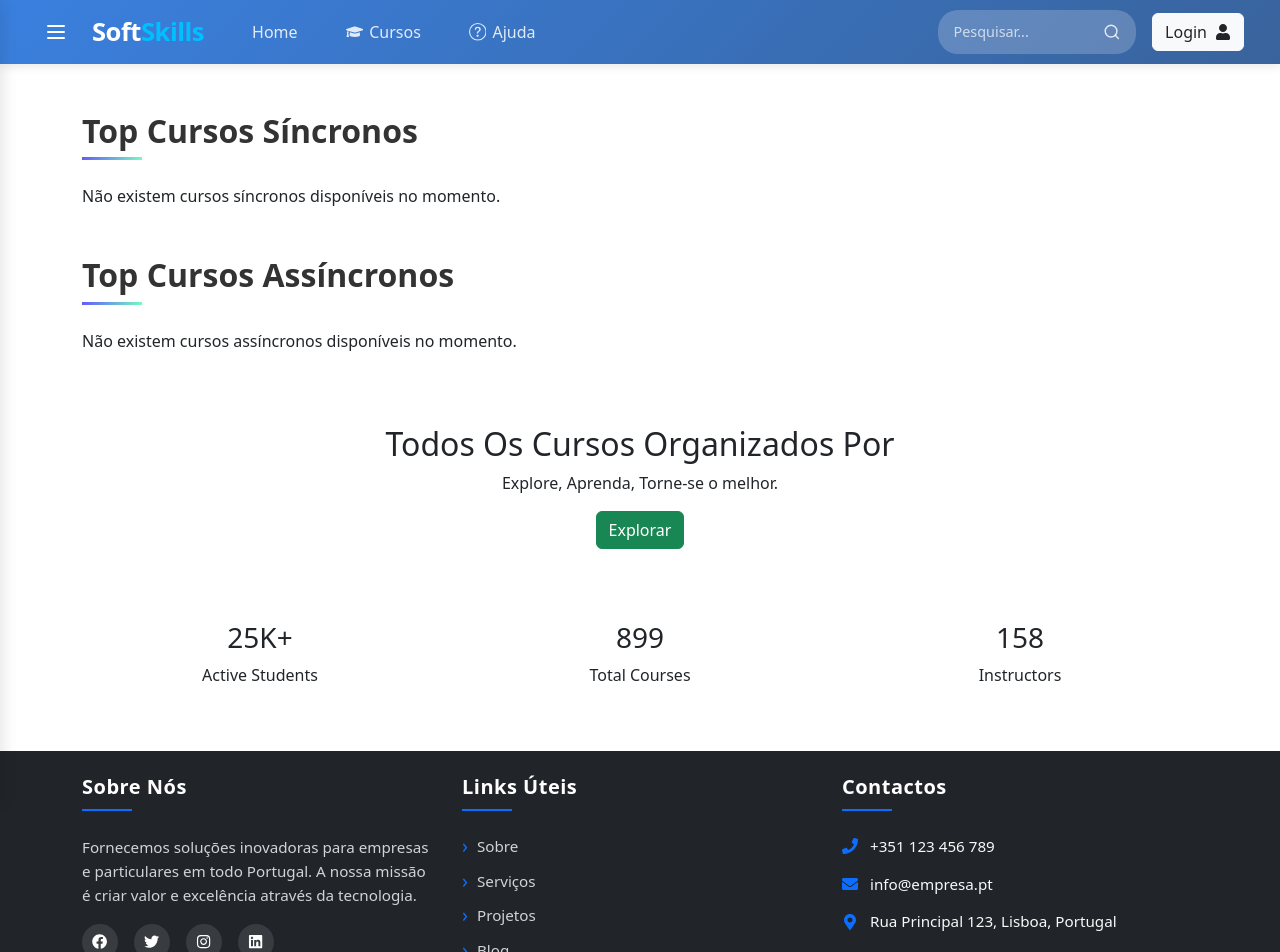
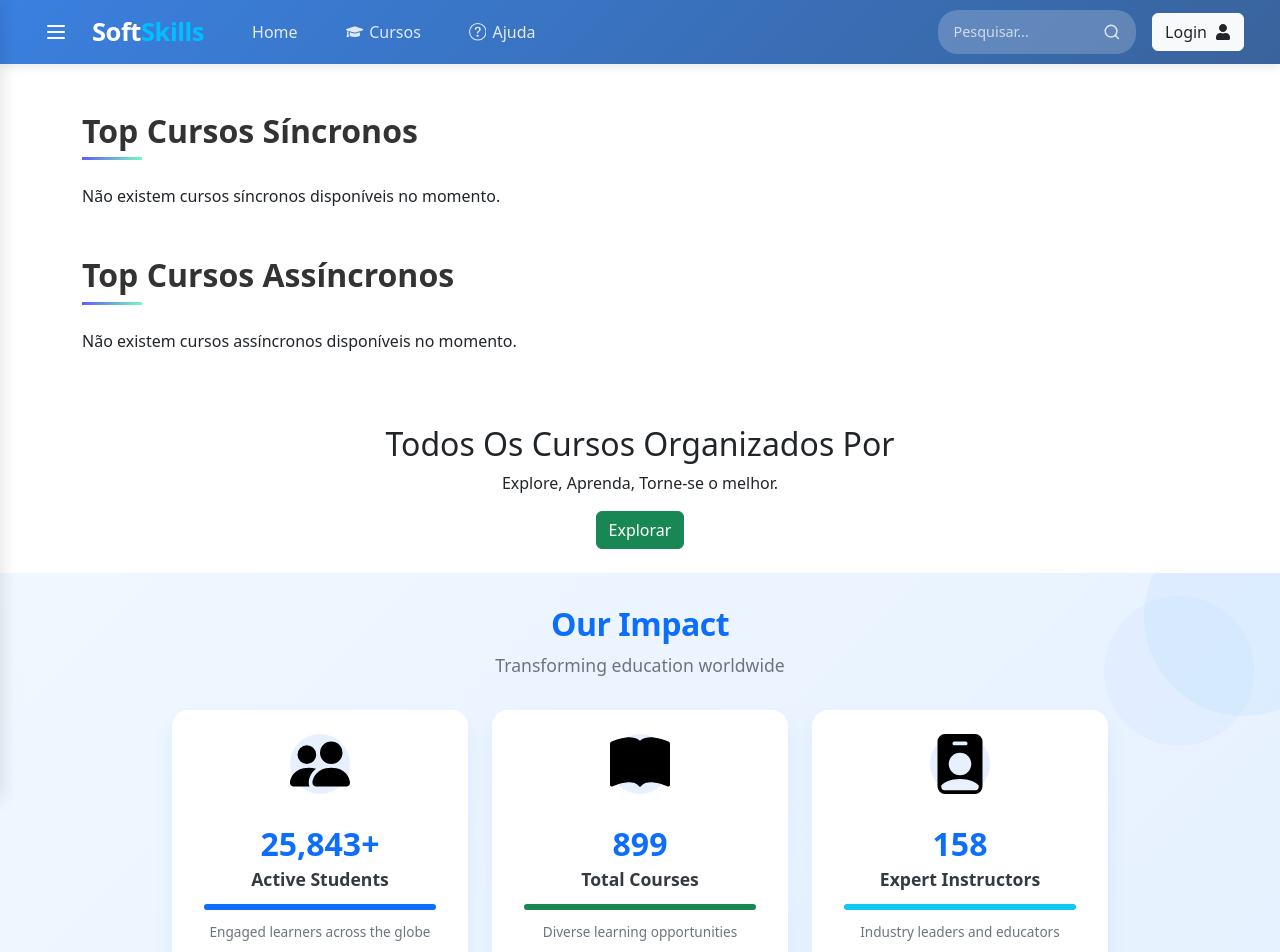
Before and after one commit to alexmarquesrm/softskills-web, a React (Create React App) app in the folder frontend/: page / in a window 1280 px wide. Shown: the top 952 px of the page. Built offline with nearby package versions, Linux system fonts and the light colour scheme; no server answers.

Commit message:
stats section component UI improve

```diff
--- a/frontend/src/components/stats/StatsSection.js
+++ b/frontend/src/components/stats/StatsSection.js
@@ -1,24 +1,167 @@
-import React from "react";
-import { Container, Row, Col } from "react-bootstrap";
+import React, { useState, useEffect } from "react";
+import { Container, Row, Col, Card, ProgressBar } from "react-bootstrap";
+import { PeopleFill, BookFill, PersonBadgeFill } from "react-bootstrap-icons";
+import "./statsSection.css";
 
 function StatsSection() {
+  const [stats, setStats] = useState({
+    activeStudents: 0,
+    totalCourses: 0,
+    instructors: 0
+  });
+
+  const [displayStats, setDisplayStats] = useState({
+    activeStudents: 0,
+    totalCourses: 0,
+    instructors: 0
+  });
+
+  const [isVisible, setIsVisible] = useState(false);
+
+  useEffect(() => {
+    const fetchStats = async () => {
+      try {
+        const data = {
+          activeStudents: 25843,
+          totalCourses: 899,
+          instructors: 158
+        };
+        setStats(data);
+      } catch (error) {
+        console.error("Failed to fetch stats:", error);
+      }
+    };
+
+    fetchStats();
+
+    // Intersection Observer to trigger animation when section is visible
+    const observer = new IntersectionObserver(
+      ([entry]) => {
+        if (entry.isIntersecting) {
+          setIsVisible(true);
+          observer.unobserve(entry.target);
+        }
+      },
+      { threshold: 0.2 }
+    );
+
+    const section = document.querySelector(".stats-section");
+    if (section) observer.observe(section);
+
+    return () => {
+      if (section) observer.unobserve(section);
+    };
+  }, []);
+
+  useEffect(() => {
+    if (!isVisible) return;
+
+    const interval = setInterval(() => {
+      setDisplayStats(prev => ({
+        activeStudents: prev.activeStudents < stats.activeStudents
+          ? Math.min(prev.activeStudents + 250, stats.activeStudents)
+          : prev.activeStudents,
+        totalCourses: prev.totalCourses < stats.totalCourses
+          ? Math.min(prev.totalCourses + 10, stats.totalCourses)
+          : prev.totalCourses,
+        instructors: prev.instructors < stats.instructors
+          ? Math.min(prev.instructors + 2, stats.instructors)
+          : prev.instructors
+      }));
+    }, 50);
+
+    if (
+      displayStats.activeStudents === stats.activeStudents &&
+      displayStats.totalCourses === stats.totalCourses &&
+      displayStats.instructors === stats.instructors
+    ) {
+      clearInterval(interval);
+    }
+
+    return () => clearInterval(interval);
+  }, [stats, displayStats, isVisible]);
+
+  const calculateProgress = (current, target) => {
+    return (current / target) * 100;
+  };
+
   return (
-    <Container className="text-center my-5">
-      <Row>
-        <Col md={4}>
-          <h3>25K+</h3>
-          <p>Active Students</p>
-        </Col>
-        <Col md={4}>
-          <h3>899</h3>
-          <p>Total Courses</p>
-        </Col>
-        <Col md={4}>
-          <h3>158</h3>
-          <p>Instructors</p>
-        </Col>
-      </Row>
-    </Container>
+    <section className="stats-section">
+      <div className="stats-bg-shape"></div>
+      <Container fluid> {/* Alterado para Container fluid para largura total */}
+        <div className="section-header">
+          <h2 className="stats-section-title">Our Impact</h2>
+          <p className="stats-section-subtitle">Transforming education worldwide</p>
+        </div>
+
+        <Row className="g-4 justify-content-center"> {/* Adicionado justify-content-center */}
+          <Col lg={3} md={6} sm={12}> {/* Ajustado tamanho das colunas */}
+            <Card className={`stats-card h-100 text-center ${isVisible ? 'animate-in' : ''}`}>
+              <div className="icon-wrapper">
+                <PeopleFill className="stats-icon" />
+              </div>
+              <Card.Body>
+                <Card.Title className="stats-number">
+                  {displayStats.activeStudents.toLocaleString()}+
+                </Card.Title>
+                <Card.Text className="stats-label">Active Students</Card.Text>
+                <ProgressBar
+                  now={calculateProgress(displayStats.activeStudents, stats.activeStudents)}
+                  variant="primary"
+                  className="stats-progress"
+                />
+                <p className="stats-caption">Engaged learners across the globe</p>
+              </Card.Body>
+            </Card>
+          </Col>
+
+          <Col lg={3} md={6} sm={12}> {/* Ajustado tamanho das colunas */}
+            <Card className={`stats-card h-100 text-center ${isVisible ? 'animate-in delay-1' : ''}`}>
+              <div className="icon-wrapper">
+                <BookFill className="stats-icon" />
+              </div>
+              <Card.Body>
+                <Card.Title className="stats-number">
+                  {displayStats.totalCourses.toLocaleString()}
+                </Card.Title>
+                <Card.Text className="stats-label">Total Courses</Card.Text>
+                <ProgressBar
+                  now={calculateProgress(displayStats.totalCourses, stats.totalCourses)}
+                  variant="success"
+                  className="stats-progress"
+                />
+                <p className="stats-caption">Diverse learning opportunities</p>
+              </Card.Body>
+            </Card>
+          </Col>
+
+          <Col lg={3} md={6} sm={12}> {/* Ajustado tamanho das colunas */}
+            <Card className={`stats-card h-100 text-center ${isVisible ? 'animate-in delay-2' : ''}`}>
+              <div className="icon-wrapper">
+                <PersonBadgeFill className="stats-icon" />
+              </div>
+              <Card.Body>
+                <Card.Title className="stats-number">
+                  {displayStats.instructors.toLocaleString()}
+                </Card.Title>
+                <Card.Text className="stats-label">Expert Instructors</Card.Text>
+                <ProgressBar
+                  now={calculateProgress(displayStats.instructors, stats.instructors)}
+                  variant="info"
+                  className="stats-progress"
+                />
+                <p className="stats-caption">Industry leaders and educators</p>
+              </Card.Body>
+            </Card>
+          </Col>
+        </Row>
+
+        <div className="stats-footnote">
+          <p>Join our growing community of lifelong learners today!</p>
+          <button className="btn btn-primary btn-lg stats-cta">Get Started</button>
+        </div>
+      </Container>
+    </section>
   );
 }
 
--- /dev/null
+++ b/frontend/src/components/stats/statsSection.css
@@ -0,0 +1,202 @@
+.stats-section {
+  background: linear-gradient(135deg, #f0f7ff 0%, #e5f1ff 100%);
+  padding: 2rem 0;
+  position: relative;
+  overflow: hidden;
+  width: 100vw;
+  margin-left: calc(-50vw + 50%);
+}
+
+.stats-bg-shape {
+  position: absolute;
+  top: -10%;
+  right: -5%;
+  width: 200px;
+  height: 200px;
+  border-radius: 50%;
+  background: rgba(13, 110, 253, 0.05);
+  z-index: 0;
+}
+
+.stats-bg-shape:before {
+  content: "";
+  position: absolute;
+  bottom: -15%;
+  left: -20%;
+  width: 150px;
+  height: 150px;
+  border-radius: 50%;
+  background: rgba(13, 110, 253, 0.03);
+}
+
+.section-header {
+  text-align: center;
+  margin-bottom: 2rem;
+  position: relative;
+  z-index: 1;
+}
+
+.stats-section-title {
+  color: #0d6efd;
+  margin-bottom: 0.5rem;
+  font-weight: 800;
+  font-size: 2rem;
+  letter-spacing: -0.5px;
+}
+
+.stats-section-subtitle {
+  color: #6c757d;
+  font-size: 1.1rem;
+  max-width: 600px;
+  margin: 0 auto;
+}
+
+.stats-card {
+  border: none;
+  border-radius: 1rem;
+  box-shadow: 0 10px 20px rgba(13, 110, 253, 0.08);
+  transition: all 0.4s ease;
+  padding: 1.5rem 1rem;
+  background: #ffffff;
+  position: relative;
+  z-index: 1;
+  opacity: 0;
+  transform: translateY(30px);
+  height: auto;
+  min-height: 220px;
+}
+
+.stats-card.animate-in {
+  opacity: 1;
+  transform: translateY(0);
+  animation: fadeInUp 0.8s forwards;
+}
+
+.stats-card.delay-1 {
+  animation-delay: 0.2s;
+}
+
+.stats-card.delay-2 {
+  animation-delay: 0.4s;
+}
+
+.stats-card:hover {
+  transform: translateY(-5px);
+  box-shadow: 0 10px 25px rgba(13, 110, 253, 0.15);
+}
+
+.icon-wrapper {
+  width: 60px;
+  height: 60px;
+  border-radius: 50%;
+  display: flex;
+  align-items: center;
+  justify-content: center;
+  margin: 0 auto 1rem;
+  background: rgba(13, 110, 253, 0.1);
+  transition: all 0.3s ease;
+}
+
+.stats-card:hover .icon-wrapper {
+  background: rgba(13, 110, 253, 0.2);
+  transform: scale(1.05);
+}
+
+.stats-icon {
+  font-size: 1.75rem;
+  color: #0d6efd;
+}
+
+.stats-number {
+  font-size: 2rem;
+  font-weight: 700;
+  color: #0d6efd;
+  margin-bottom: 0.3rem;
+  line-height: 1.1;
+}
+
+.stats-label {
+  font-size: 1.1rem;
+  color: #343a40;
+  font-weight: 600;
+  margin-bottom: 0.75rem;
+}
+
+.stats-progress {
+  height: 6px;
+  border-radius: 3px;
+  margin-bottom: 0.75rem;
+}
+
+.stats-caption {
+  font-size: 0.85rem;
+  color: #6c757d;
+  margin-bottom: 0;
+}
+
+.stats-footnote {
+  text-align: center;
+  margin-top: 2.5rem;
+  position: relative;
+  z-index: 1;
+}
+
+.stats-footnote p {
+  font-size: 1.1rem;
+  color: #495057;
+  margin-bottom: 1rem;
+}
+
+.stats-cta {
+  padding: 0.6rem 1.75rem;
+  font-weight: 600;
+  letter-spacing: 0.5px;
+  box-shadow: 0 5px 10px rgba(13, 110, 253, 0.2);
+  transition: all 0.3s ease;
+}
+
+.stats-cta:hover {
+  transform: translateY(-2px);
+  box-shadow: 0 6px 15px rgba(13, 110, 253, 0.3);
+}
+
+@keyframes fadeInUp {
+  from {
+    opacity: 0;
+    transform: translateY(20px);
+  }
+  to {
+    opacity: 1;
+    transform: translateY(0);
+  }
+}
+
+/* Responsive adjustments */
+@media (max-width: 991px) {
+  .stats-section {
+    padding: 2.5rem 0;
+  }
+
+  .stats-card {
+    margin-bottom: 1rem;
+    min-height: 200px;
+  }
+}
+
+@media (max-width: 767px) {
+  .stats-section-title {
+    font-size: 1.75rem;
+  }
+
+  .stats-number {
+    font-size: 1.75rem;
+  }
+
+  .stats-label {
+    font-size: 1rem;
+  }
+
+  .stats-card {
+    min-height: 180px;
+  }
+}
```
